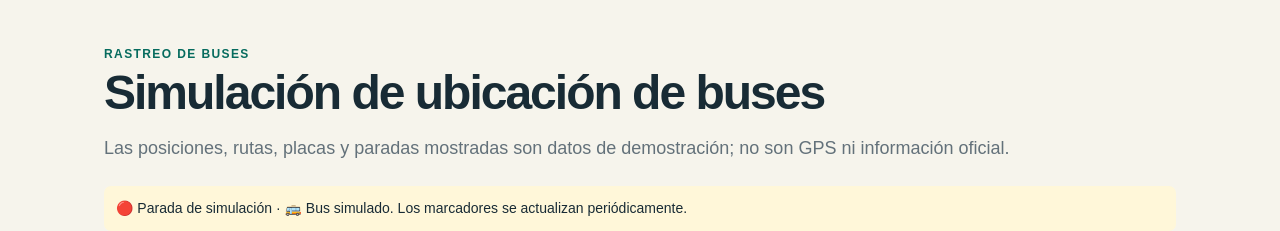
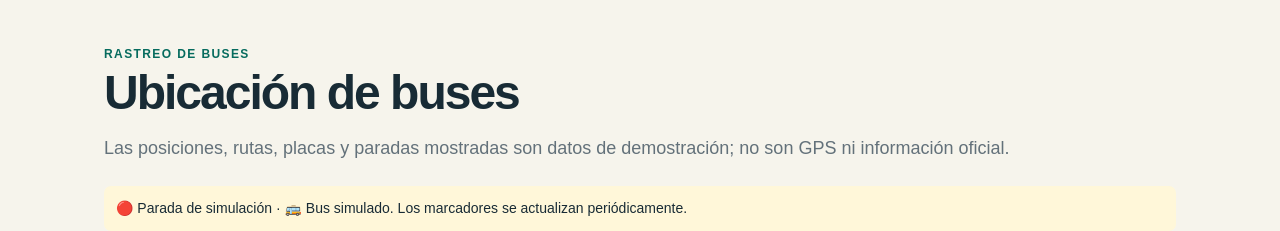
Before and after one commit to nicolasgt170/plataforma-pasajes-sabana, a FastAPI app: page /tracking in a window 1280 px wide. Shown: the part 70-301 px from the top of the page. Run offline with FastAPI, Linux system fonts and the light colour scheme.

Commit message:
Actualiza titulo de rastreo de buses

```diff
--- a/app/templates/public/tracking.html
+++ b/app/templates/public/tracking.html
@@ -1,4 +1,4 @@
 {% extends "base.html" %}
 {% block title %}Rastreo de buses | SabanaPasajes{% endblock %}
 {% block head %}<link rel="stylesheet" href="{{ request.url_for('static', path='css/tracking.css') }}">{% endblock %}
-{% block content %}<section class="page-title"><p class="eyebrow">RASTREO DE BUSES</p><h1>Simulación de ubicación de buses</h1><p>Las posiciones, rutas, placas y paradas mostradas son datos de demostración; no son GPS ni información oficial.</p></section><section class="notice">🔴 Parada de simulación · 🚌 Bus simulado. Los marcadores se actualizan periódicamente.</section><div id="map" class="map"></div>{% if not maps_api_key %}<p class="form-error">Configura GOOGLE_MAPS_API_KEY en .env para cargar Google Maps.</p>{% endif %}{% endblock %}{% block scripts %}<script src="{{ request.url_for('static', path='js/tracking.js') }}"></script>{% if maps_api_key %}<script async src="https://maps.googleapis.com/maps/api/js?key={{ maps_api_key }}&loading=async&libraries=marker&callback=initTrackingMap"></script>{% endif %}{% endblock %}
+{% block content %}<section class="page-title"><p class="eyebrow">RASTREO DE BUSES</p><h1>Ubicación de buses</h1><p>Las posiciones, rutas, placas y paradas mostradas son datos de demostración; no son GPS ni información oficial.</p></section><section class="notice">🔴 Parada de simulación · 🚌 Bus simulado. Los marcadores se actualizan periódicamente.</section><div id="map" class="map"></div>{% if not maps_api_key %}<p class="form-error">Configura GOOGLE_MAPS_API_KEY en .env para cargar Google Maps.</p>{% endif %}{% endblock %}{% block scripts %}<script src="{{ request.url_for('static', path='js/tracking.js') }}"></script>{% if maps_api_key %}<script async src="https://maps.googleapis.com/maps/api/js?key={{ maps_api_key }}&loading=async&libraries=marker&callback=initTrackingMap"></script>{% endif %}{% endblock %}
```
